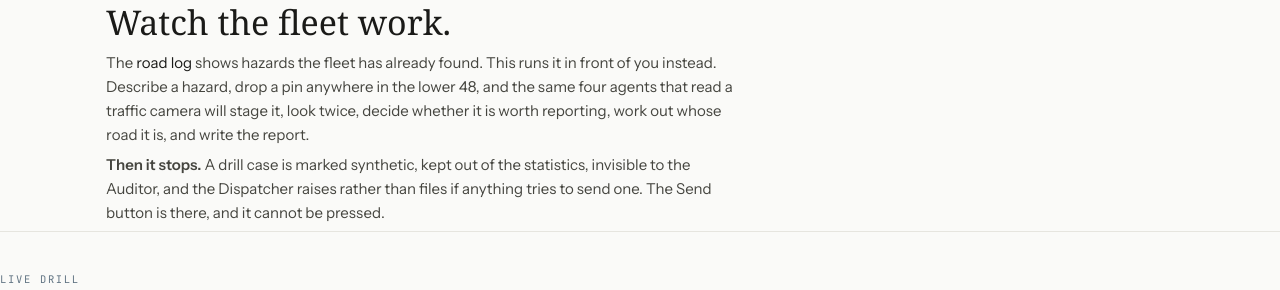
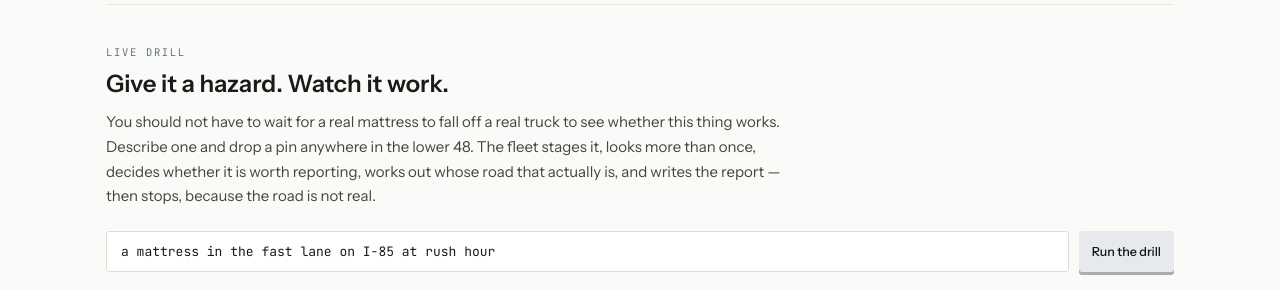
Before and after one commit to luminousyinyang/Road_Cleaner_Agent, a Python web app: template src/road_cleaner/web/templates/drill.html in a window 1280 px wide. Shown: the part 63-353 px from the top of the page. Run offline with Jinja, Linux system fonts and the light colour scheme; the template is opened without the code that fills it, so the values that code supplies are empty; some libraries are stand-ins or nearby versions; some web fonts are replaced.

Commit message:
updated readme and drill page

```diff
--- a/src/road_cleaner/web/static/css/app.css
+++ b/src/road_cleaner/web/static/css/app.css
@@ -46,7 +46,19 @@ a:hover { color: var(--rust); }
   font-size: 15px;
   letter-spacing: -0.01em;
 }
-.nav__links { display: flex; gap: 22px; font-size: 14px; }
+/* Wraps, because the number of links is not fixed. `.nav` itself wrapped from
+   the start but this row did not, so adding a fifth link pushed it past a 320px
+   viewport and took the whole page's horizontal scroll with it -- the row was
+   331px wide inside a 284px container. Four links happened to fit; that was the
+   only thing holding it together. */
+.nav__links {
+  display: flex;
+  flex-wrap: wrap;
+  row-gap: 6px;
+  gap: 22px;
+  font-size: 14px;
+  min-width: 0;
+}
 .nav__links a { color: var(--muted); }
 .nav__links a.is-active { color: var(--ink); }
 /* The push to the right edge moved to `.nav__right`, which wraps this and the
@@ -1008,6 +1020,17 @@ button.btn[disabled] { opacity: 0.45; cursor: not-allowed; }
   .stage { grid-template-columns: 16px 1fr; }
   .stage__detail { grid-column: 2; }
   .draft__send { grid-template-columns: 1fr; }
+
+  /* The input already takes the full row, so the button wraps beneath it and
+     sat there at its content width -- a 95px button under a 354px field, which
+     reads as a layout that gave up rather than one that adapted. Full width is
+     also the easier tap target, which is the point on a phone. */
+  .drill__form { gap: 12px; }
+  .drill__input { flex: 1 1 100%; }
+  .drill__run, .drill__form .btn { width: 100%; }
+
+  /* Long enough to need the room, and it is a monospace list of examples. */
+  .drill__examples { font-size: 12px; line-height: 1.7; }
 }
 
 /* --- case page, after the trim ---------------------------------------- */
--- a/src/road_cleaner/web/templates/drill.html
+++ b/src/road_cleaner/web/templates/drill.html
@@ -5,33 +5,21 @@
 
    It was on the front door twice and removed twice, for a reason worth keeping:
    that page is a library of hazards the fleet actually found, and a text box
-   that invents one is a different product sitting in the middle of it. The
+   that invents one is a different product standing in the middle of it. The
    objection was never to the drill — it was to mixing the two.
 
-   On its own page it can say plainly what it is: a way to watch the four agents
-   run end to end without waiting for a real mattress to fall off a real truck. #}
+   The partial carries its own heading and lede, so this page adds none: two
+   introductions saying the same thing is what it looked like at first, and on a
+   phone you scrolled through both of them before reaching the input.
+
+   `.wrap` is not optional. `.drill` sets vertical padding only and takes its
+   horizontal margin from this container, so without it the input and the map
+   run edge to edge on a narrow screen. #}
 
 {% block content %}
 <div class="wrap">
-  <div class="dash__intro">
-    <h1 class="dash__title">Watch the fleet work.</h1>
-    <p class="dash__lede">
-      The <a href="/">road log</a> shows hazards the fleet has already found. This
-      runs it in front of you instead. Describe a hazard, drop a pin anywhere in
-      the lower 48, and the same four agents that read a traffic camera will
-      stage it, look twice, decide whether it is worth reporting, work out whose
-      road it is, and write the report.
-    </p>
-    <p class="dash__lede">
-      <strong>Then it stops.</strong> A drill case is marked synthetic, kept out
-      of the statistics, invisible to the Auditor, and the Dispatcher raises
-      rather than files if anything tries to send one. The Send button is there,
-      and it cannot be pressed.
-    </p>
-  </div>
+  {% include "partials/drill.html" %}
 </div>
-
-{% include "partials/drill.html" %}
 {% endblock %}
 
 {% block scripts %}
```
Also changed, not shown: docs/diagram.md (+6 -7 lines), tests/integration/test_web.py (+11 -3 lines), README.md, 1 other file.
